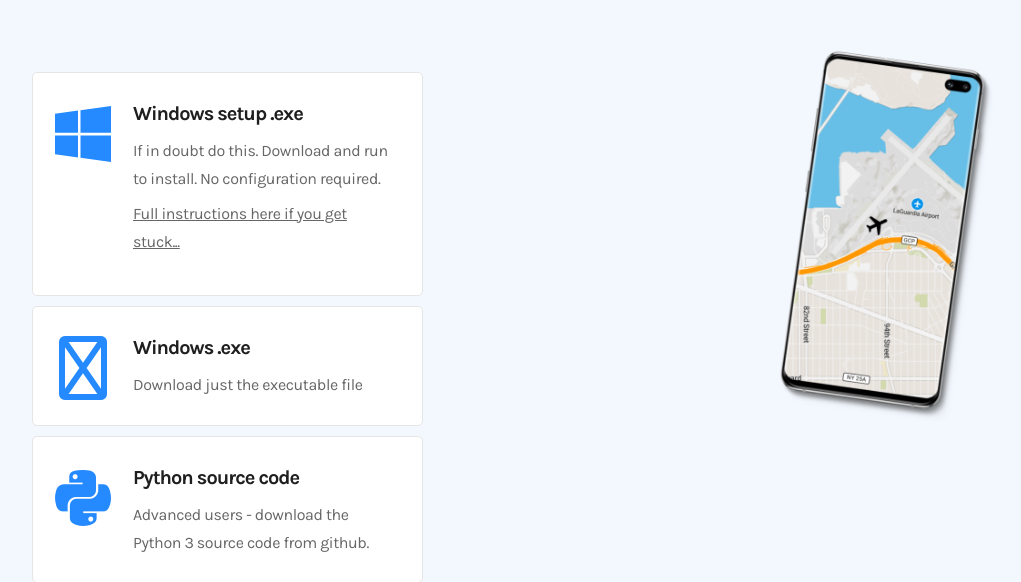
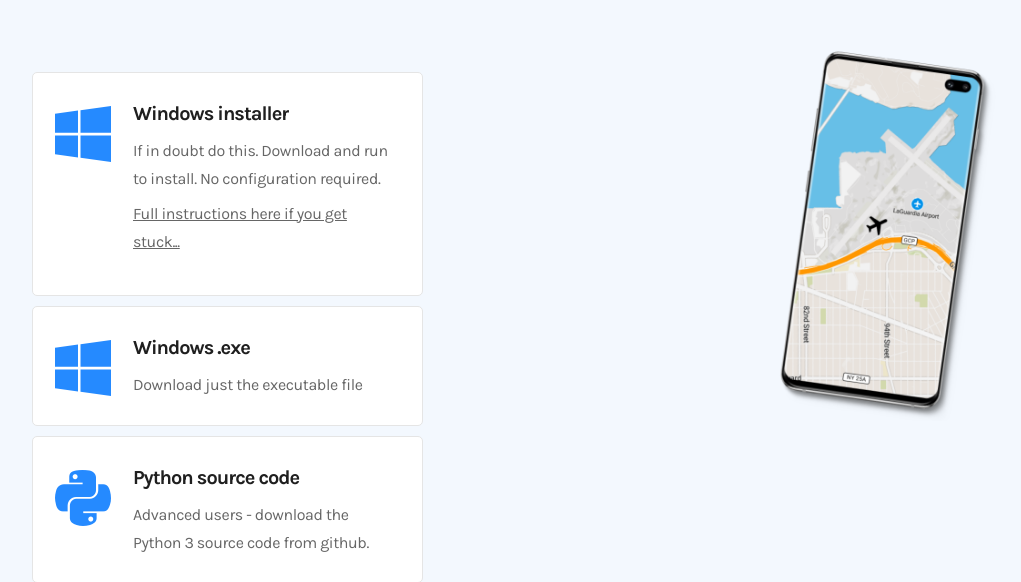
Before and after one commit to hankhank10/findmyplane-server, a Flask app: page / in a window 1280 px wide. Shown: the part 3830-4412 px from the top of the page, without its empty margins (50-1071 px from the left). Run offline with Flask 2, Linux system fonts and the light colour scheme; data that the repository does not hold is empty; parts of the project's set-up code (start-up, migrations or seed data) failed here and were passed over; some libraries are stand-ins or nearby versions.

Commit message:
Minor fixes

```diff
--- a/app.py
+++ b/app.py
@@ -23,6 +23,8 @@ import os
 from pathlib import Path
 
 import requests
+
+import logging
 
 import sentry_sdk
 from sentry_sdk.integrations.flask import FlaskIntegration
@@ -207,16 +209,16 @@ def api_update_location():
         first_time = True
 
     # Create waypoint record
-    if data_received['ident_public_key'] != "DUMMY":
-        new_waypoint = Waypoint (
-            ident_public_key = data_received['ident_public_key'].upper(),
-            latitude = data_received['current_latitude'],
-            longitude = data_received['current_longitude'],
-            compass = data_received['current_compass'],
-            altitude = data_received['current_altitude']
-        )
-
-        db.session.add(new_waypoint)
+    #if data_received['ident_public_key'] != "DUMMY":
+    #    new_waypoint = Waypoint (
+    #        ident_public_key = data_received['ident_public_key'].upper(),
+    #        latitude = data_received['current_latitude'],
+    #        longitude = data_received['current_longitude'],
+    #        compass = data_received['current_compass'],
+    #        altitude = data_received['current_altitude']
+    #    )
+    #
+    #    db.session.add(new_waypoint)
 
     db.session.commit()
 
@@ -457,9 +459,12 @@ def show_map(ident_public_key):
             return redirect(url_for('index'))
 
     if source == "flybywire":
-        r = requests.get('https://api.flybywiresim.com/txcxn/_find', {'flight': ident_public_key})
-
-        json_output = r.json()
+        try:
+            r = requests.get('https://api.flybywiresim.com/txcxn/_find', {'flight': ident_public_key})
+            json_output = r.json()
+        except:
+            json_output = []
+            logging.error("Fly By Wire API returned an error when trying to search for flight  " + ident_public_key)
 
         if json_output == [] or json_output[0]['flight'] != ident_public_key:
             flash ("Can't find plane "+ ident_public_key + " with Fly By Wire")
--- a/nearby_city_api.py
+++ b/nearby_city_api.py
@@ -1,6 +1,9 @@
 import requests
 
 def find_closest_city (latitude, longitude):
+
+    if latitude == None or longitude == None:
+        return {'status': 'error'}
 
     latitude_string = "{0:+.05f}".format(latitude)
     longitude_string = "{0:+.05f}".format(longitude)
--- a/templates/index.html
+++ b/templates/index.html
@@ -371,7 +371,7 @@
                                 </div>
                                 <div class="card-content">
                                     <h5>
-                                        <a href="{{ url_for('download_setup_link') }}" class="text-decoration-none">Windows setup .exe</a>
+                                        <a href="{{ url_for('download_setup_link') }}" class="text-decoration-none">Windows installer</a>
                                     </h5>
                                     <p>
                                         <a href="{{ url_for('download_setup_link') }}" class="text-decoration-none">If in doubt do this. Download and run to install. No configuration required.</a>
@@ -383,7 +383,7 @@
                             </div>
                             <div class="content-small-card">
                                 <div class="card-icon">
-                                    <a href="{{ url_for('download_exe_link') }}" class="text-decoration-none"><i class="far fa-windows fa-2x"></i></a>
+                                    <a href="{{ url_for('download_exe_link') }}" class="text-decoration-none"><i class="fab fa-windows fa-2x"></i></a>
                                 </div>
                                 <div class="card-content">
                                     <h5>
```
